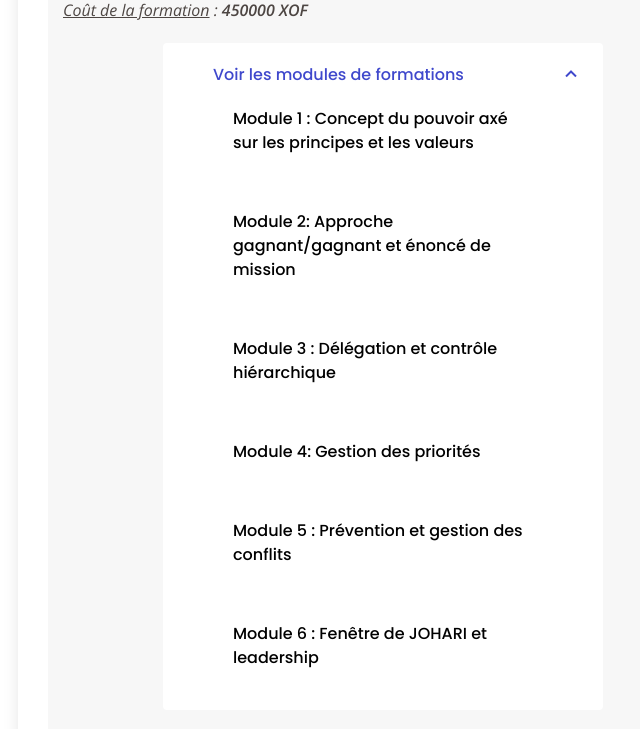
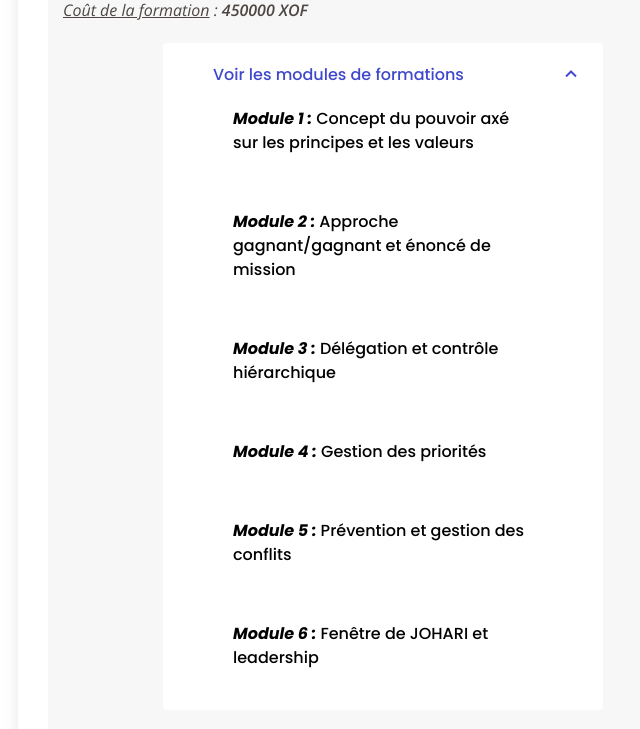
Before and after one commit to donkyni/jgkec, a Django app: page /calendrier/ in a window 1280 px wide, after a click on "Voir les modules de formations". Shown: the part 1062-1791 px from the top of the page, without its empty margins (67-707 px from the left). Run offline with Django 3.2, Linux system fonts and the light colour scheme; some libraries are stand-ins or nearby versions.

Commit message:
maj AGAIN 3

```diff
--- a/cabinet/templates/formation/calendrier.html
+++ b/cabinet/templates/formation/calendrier.html
@@ -66,12 +66,12 @@ active
                               <div id="faq-list-2" class="collapse" data-parent=".faq-list">
                                   <div class="sidebar-item categories">
                                     <ul style="font-weight:600; line-height:30px">
-                                        <li><a style="color:black;text-decoration:none" href="javascript:void(0)">Module 1 : Concept du pouvoir axé sur les principes et les valeurs</a></li>
-                                        <li><a style="color:black;text-decoration:none" href="javascript:void(0)">Module 2: Approche gagnant/gagnant et énoncé de mission</a></li>
-                                        <li><a style="color:black;text-decoration:none" href="javascript:void(0)">Module 3 : Délégation et contrôle hiérarchique</a></li>
-                                        <li><a style="color:black;text-decoration:none" href="javascript:void(0)">Module 4: Gestion des priorités</a></li>
-                                        <li><a style="color:black;text-decoration:none" href="javascript:void(0)">Module 5 : Prévention et gestion des conflits</a></li>
-                                        <li><a style="color:black;text-decoration:none" href="javascript:void(0)">Module 6 : Fenêtre de JOHARI et leadership</a></li>
+                                        <li><a style="color:black;text-decoration:none" href="javascript:void(0)"><span style="font-style:italic;font-weight:700">Module 1 :</span>  Concept du pouvoir axé sur les principes et les valeurs</a></li>
+                                        <li><a style="color:black;text-decoration:none" href="javascript:void(0)"><span style="font-style:italic;font-weight:700">Module 2 :</span> Approche gagnant/gagnant et énoncé de mission</a></li>
+                                        <li><a style="color:black;text-decoration:none" href="javascript:void(0)"><span style="font-style:italic;font-weight:700">Module 3 :</span>  Délégation et contrôle hiérarchique</a></li>
+                                        <li><a style="color:black;text-decoration:none" href="javascript:void(0)"><span style="font-style:italic;font-weight:700">Module 4 :</span> Gestion des priorités</a></li>
+                                        <li><a style="color:black;text-decoration:none" href="javascript:void(0)"><span style="font-style:italic;font-weight:700">Module 5 :</span>  Prévention et gestion des conflits</a></li>
+                                        <li><a style="color:black;text-decoration:none" href="javascript:void(0)"><span style="font-style:italic;font-weight:700">Module 6 :</span>  Fenêtre de JOHARI et leadership</a></li>
                                     </ul>
                                   </div>
                               </div>
--- a/cabinet/templates/formation/formule.html
+++ b/cabinet/templates/formation/formule.html
@@ -66,7 +66,7 @@ active
                     <li><a style="color:black;text-decoration:none" href="javascript:void(0)">Quels sont les instruments et moyens les plus rentables qui pourraient orienter les ressources humaines vers plus de productivité ?</a></li>
                 </ul>
                 <p style="line-height:35px">
-                  Ces deux questions d’un grand intérêt trouveront réponses à travers <a href="{% url 'calendrier' %}#6modules">six (06) modules</a>
+                  Ces deux questions d’un grand intérêt trouveront réponses à travers <a  target="_blank" href="{% url 'calendrier' %}#6modules">six (06) modules</a>
                   qui seront développés au cours de cette formation.
                 </p>
                 <div class="faq-list">
```
Also changed, not shown: cabinet/templates/formation/calendrier2.html (+6 -6 lines).
